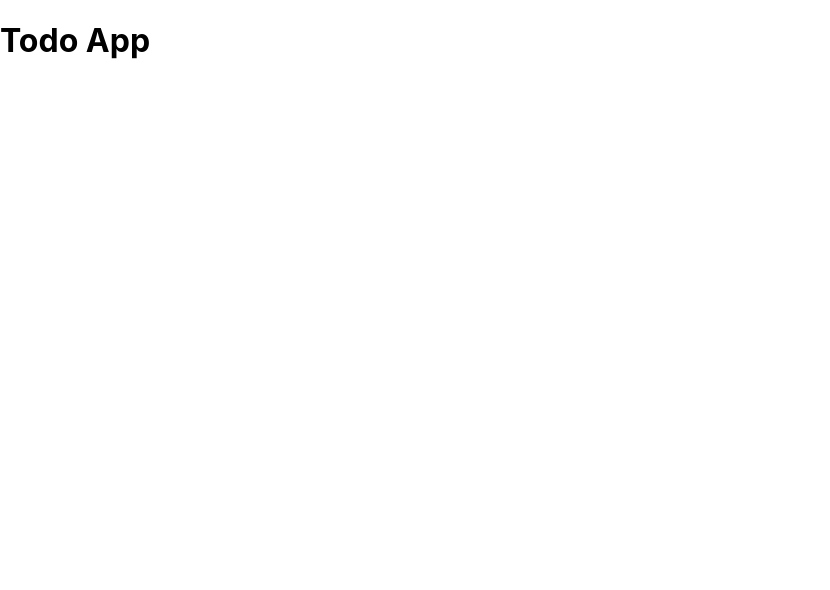
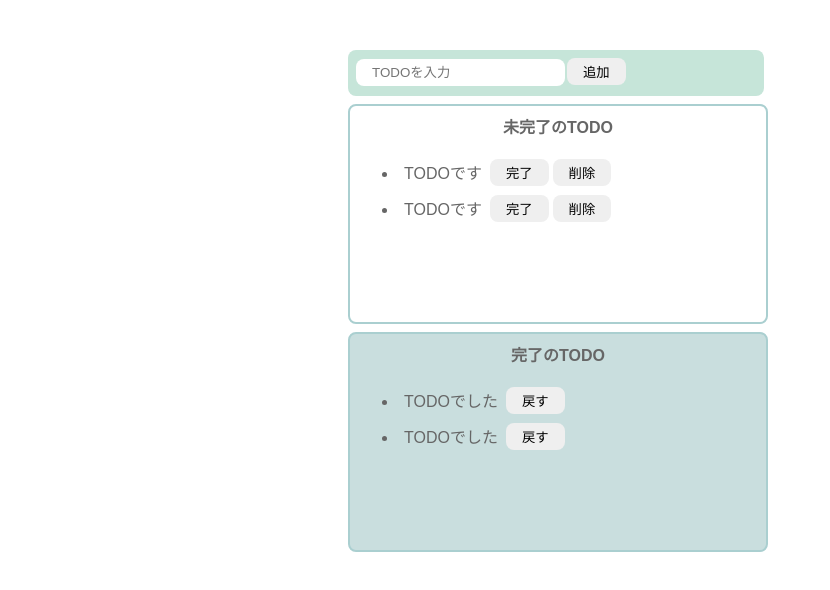
Before and after one commit to Atsushi-Noguchi/react-todo-practice, a React (Create React App) app: page / in a window 1280 px wide. Shown: the top 590 px of the page, without its empty margins (0-830 px from the left). Built offline with nearby package versions, Linux system fonts and the light colour scheme.

Commit message:
HTML・CSSを追加

```diff
--- a/src/App.css
+++ b/src/App.css
@@ -1,38 +1,72 @@
-.App {
-  text-align: center;
+body {
+  font-family: sans-serif;
+  color: #666;
 }
 
-.App-logo {
-  height: 40vmin;
-  pointer-events: none;
+input {
+  border-radius: 8px;
+  border: none;
+  padding: 6px 16px;
 }
 
-@media (prefers-reduced-motion: no-preference) {
-  .App-logo {
-    animation: App-logo-spin infinite 20s linear;
-  }
+button {
+  border-radius: 8px;
+  border: none;
+  padding: 4px 16px;
+  margin: 0px 2px;
 }
 
-.App-header {
-  background-color: #282c34;
-  min-height: 100vh;
-  display: flex;
-  flex-direction: column;
-  align-items: center;
-  justify-content: center;
-  font-size: calc(10px + 2vmin);
-  color: white;
+button:hover {
+  background-color: #79a8a9;
+  color: #fff;
+  cursor: pointer;
 }
 
-.App-link {
-  color: #61dafb;
+.wrapper {
+  width: 600px;
+  margin: 0 auto;
+  margin-top: 50px;
 }
 
-@keyframes App-logo-spin {
-  from {
-    transform: rotate(0deg);
-  }
-  to {
-    transform: rotate(360deg);
-  }
+.input-area {
+  background-color: #c6e5d9;
+  width: 400px;
+  height: 30px;
+  padding: 8px;
+  margin: 8px;
+  border-radius: 8px;
 }
+
+.incomplete-area {
+  border: 2px solid #aacfd0;
+  width: 400px;
+  min-height: 200px;
+  padding: 8px;
+  margin: 8px;
+  border-radius: 8px;
+}
+
+.complete-area {
+  border: 2px solid #aacfd0;
+  width: 400px;
+  min-height: 200px;
+  padding: 8px;
+  margin: 8px;
+  border-radius: 8px;
+  background-color: #c9dede;
+}
+
+.title {
+  text-align: center;
+  margin-top: 0;
+  font-weight: bold;
+}
+
+.list-row {
+  display: flex;
+  align-items: center;
+}
+
+.todo-item {
+  margin: 6px;
+}
--- a/src/Todo.js
+++ /dev/null
@@ -1,11 +0,0 @@
-import "./App.css";
-
-function Todo() {
-  return (
-    <>
-      <h1>Todo App</h1>
-    </>
-  );
-}
-
-export default Todo;
--- /dev/null
+++ b/src/Todo.jsx
@@ -0,0 +1,52 @@
+import "./App.css";
+
+function Todo() {
+  return (
+    <>
+      <div className="wrapper">
+        <div className="input-area">
+          <input type="text" placeholder="TODOを入力" />
+          <button>追加</button>
+        </div>
+        <div className="incomplete-area">
+          <p className="title">未完了のTODO</p>
+          <ul>
+            <li>
+              <div className="list-row">
+                <p className="todo-item">TODOです</p>
+                <button>完了</button>
+                <button>削除</button>
+              </div>
+            </li>
+            <li>
+              <div className="list-row">
+                <p className="todo-item">TODOです</p>
+                <button>完了</button>
+                <button>削除</button>
+              </div>
+            </li>
+          </ul>
+        </div>
+        <div className="complete-area">
+          <p className="title">完了のTODO</p>
+          <ul>
+            <li>
+              <div className="list-row">
+                <p className="todo-item">TODOでした</p>
+                <button>戻す</button>
+              </div>
+            </li>
+            <li>
+              <div className="list-row">
+                <p className="todo-item">TODOでした</p>
+                <button>戻す</button>
+              </div>
+            </li>
+          </ul>
+        </div>
+      </div>
+    </>
+  );
+}
+
+export default Todo;
```
Also changed, not shown: src/index.jsx (renamed from src/index.js), src/logo.svg (deleted).
